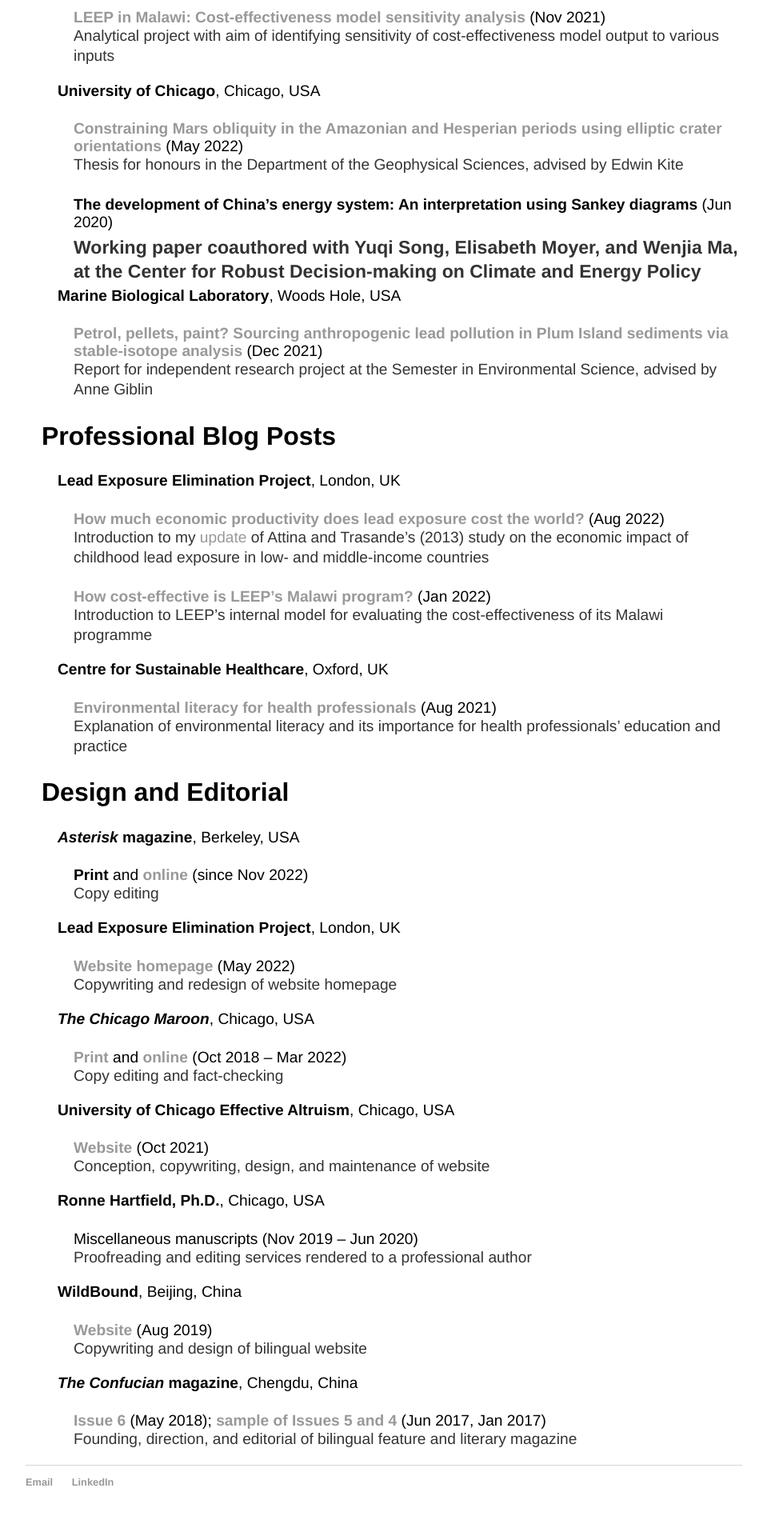
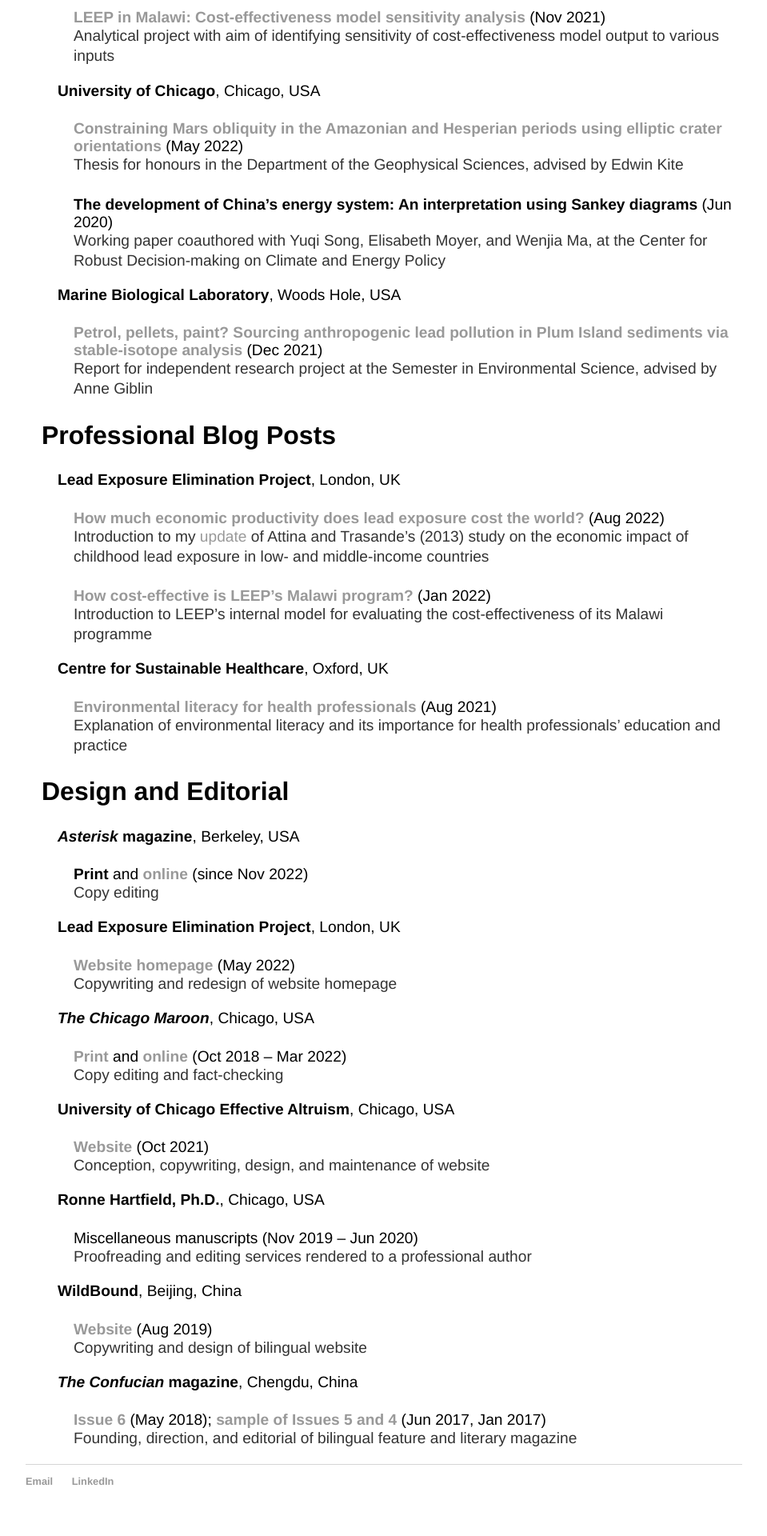
Before and after one commit to y-james-hu/y-james-hu.github.io, a Jekyll site: the page built from projects/index.html, in a window 1280 px wide. Shown: the part 864-2784 px from the top of the page at 80% size, without its empty margins (160-1119 px from the left). Built offline with Jekyll 4.4.1, drawn with Linux system fonts in a browser that asks for light colours.

Commit message:
Update index.html

```diff
--- a/projects/index.html
+++ b/projects/index.html
@@ -36,7 +36,7 @@
       <h4 style="margin-left: 60px"><a href = "uchicago_bs_thesis.pdf">Constraining Mars obliquity in the Amazonian and Hesperian periods using elliptic crater orientations</a><span style="font-weight:normal"> (May 2022)</span></h4>
       <p style="margin-left: 60px">Thesis for honours in the Department of the Geophysical Sciences, advised by Edwin Kite</p>
 
-      <h4 style="margin-left: 60px">The development of China’s energy system: An interpretation using Sankey diagrams<span style="font-weight:normal"> (Jun 2020)</span><h4>
+      <h4 style="margin-left: 60px">The development of China’s energy system: An interpretation using Sankey diagrams<span style="font-weight:normal"> (Jun 2020)</span></h4>
       <p style="margin-left: 60px">Working paper coauthored with Yuqi Song, Elisabeth Moyer, and Wenjia Ma, at the Center for Robust Decision-making on Climate and Energy Policy</p>
 
     <h3 style="margin-left: 40px">Marine Biological Laboratory<span style="font-weight:normal">, Woods Hole, USA</span></h3>
```
